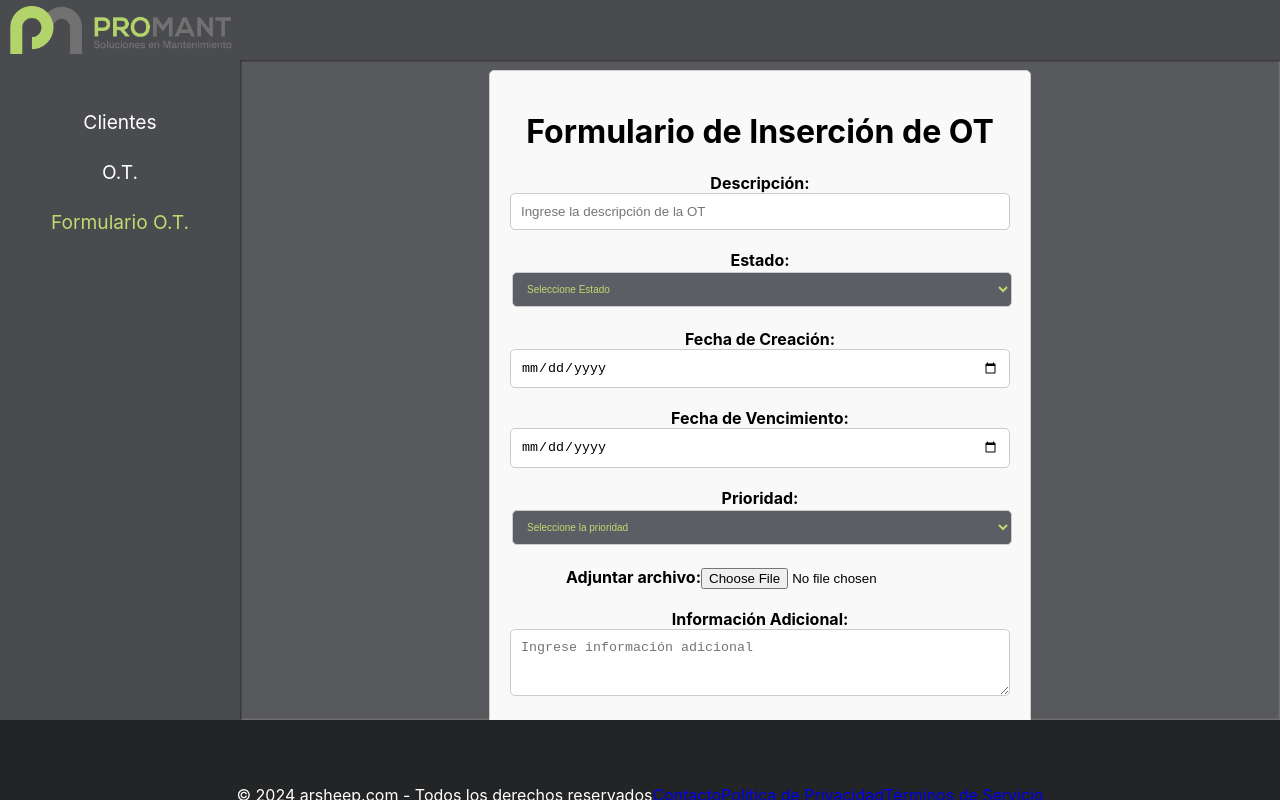
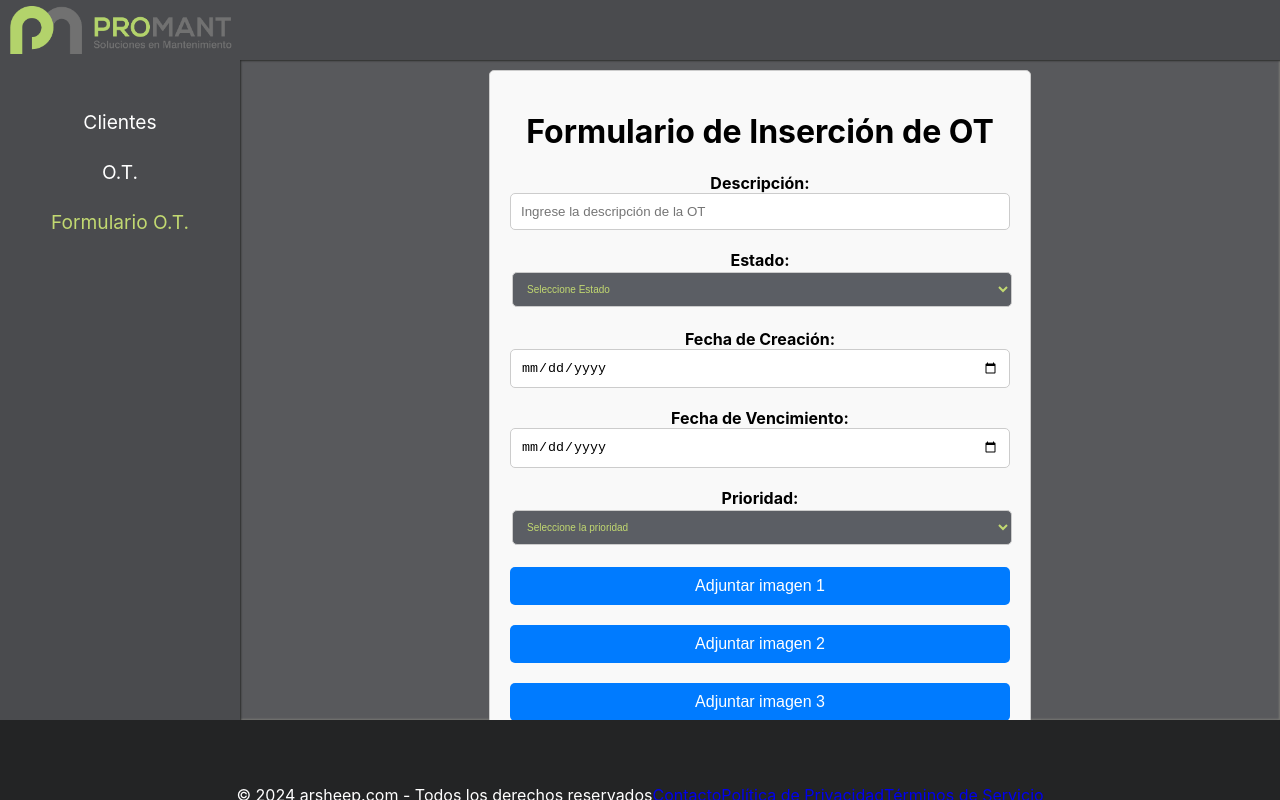
Before and after one commit to TebinJara/ARSHEEP, a React (Create React App) app: page /Layout/Formulario in a window 1280 px wide. Built offline with nearby package versions, Linux system fonts and the light colour scheme.

Commit message:
actualizacion 0.21-05,2
se agrega un maximo de 4 botones de imagen y queda con la restriccion de que el archivo solo sea una imagen

```diff
--- a/src/components/OT/FormularioOT.js
+++ b/src/components/OT/FormularioOT.js
@@ -1,4 +1,4 @@
-import React, { useState } from 'react';
+import React, { useState, useRef } from 'react';
 import './FormularioOT.css';
 
 const FormularioOT = () => {
@@ -9,13 +9,23 @@ const FormularioOT = () => {
     const [fechaVencimiento, setFechaVencimiento] = useState('');
     const [prioridad, setPrioridad] = useState('');
     const [adicional, setAdicional] = useState('');
-    const [archivo, setArchivo] = useState(null);
+    const [archivos, setArchivos] = useState([null, null, null, null]);
+    const campoArchivoRefs = useRef([null, null, null, null]);
 
     // Función para manejar el envío del formulario
     const handleSubmit = (event) => {
         event.preventDefault();
         // Aquí puedes enviar los datos del formulario a tu backend para insertar la OT en la base de datos
-        console.log('Formulario enviado:', { descripcion, status, fechaCreacion, prioridad, adicional, archivo });
+        console.log('Formulario enviado:', { descripcion, status, fechaCreacion, prioridad, adicional, archivos });
+    };
+    const handleArchivoSeleccionado = (index, event) => {
+        const archivoSeleccionado = event.target.files[0];
+        const newArchivos = [...archivos];
+        newArchivos[index] = archivoSeleccionado;
+        setArchivos(newArchivos);
+    };
+    const handleClickAdjuntarArchivo = (index) => {
+        campoArchivoRefs.current[index].click();
     };
 
     return (
@@ -53,10 +63,14 @@ const FormularioOT = () => {
                         <option value="Alta">Alta</option>
                     </select>
                 </div>
-                <div className="form-group">
-                    <label htmlFor="archivo">Adjuntar archivo:</label>
-                    <input type="file" className="form-control-file" id="archivo" onChange={(e) => setArchivo(e.target.files[0])} />
-                </div>
+
+                {[0, 1, 2, 3].map((index) => (
+                    <div key={index} className="form-group">
+                        <input type="file" style={{ display: 'none' }} ref={(ref) => campoArchivoRefs.current[index] = ref} onChange={(e) => handleArchivoSeleccionado(index, e)} accept="image/*" />
+                        <button type="button" className="btn btn-secondary" onClick={() => handleClickAdjuntarArchivo(index)}>Adjuntar imagen {index + 1}</button>
+                        {archivos[index] && <p>{archivos[index].name}</p>}
+                    </div>
+                ))}
                 <div className="form-group">
                     <label htmlFor="adicional">Información Adicional:</label>
                     <textarea className="form-control" id="adicional" rows="3" placeholder="Ingrese información adicional" value={adicional} onChange={(e) => setAdicional(e.target.value)}></textarea>
```
